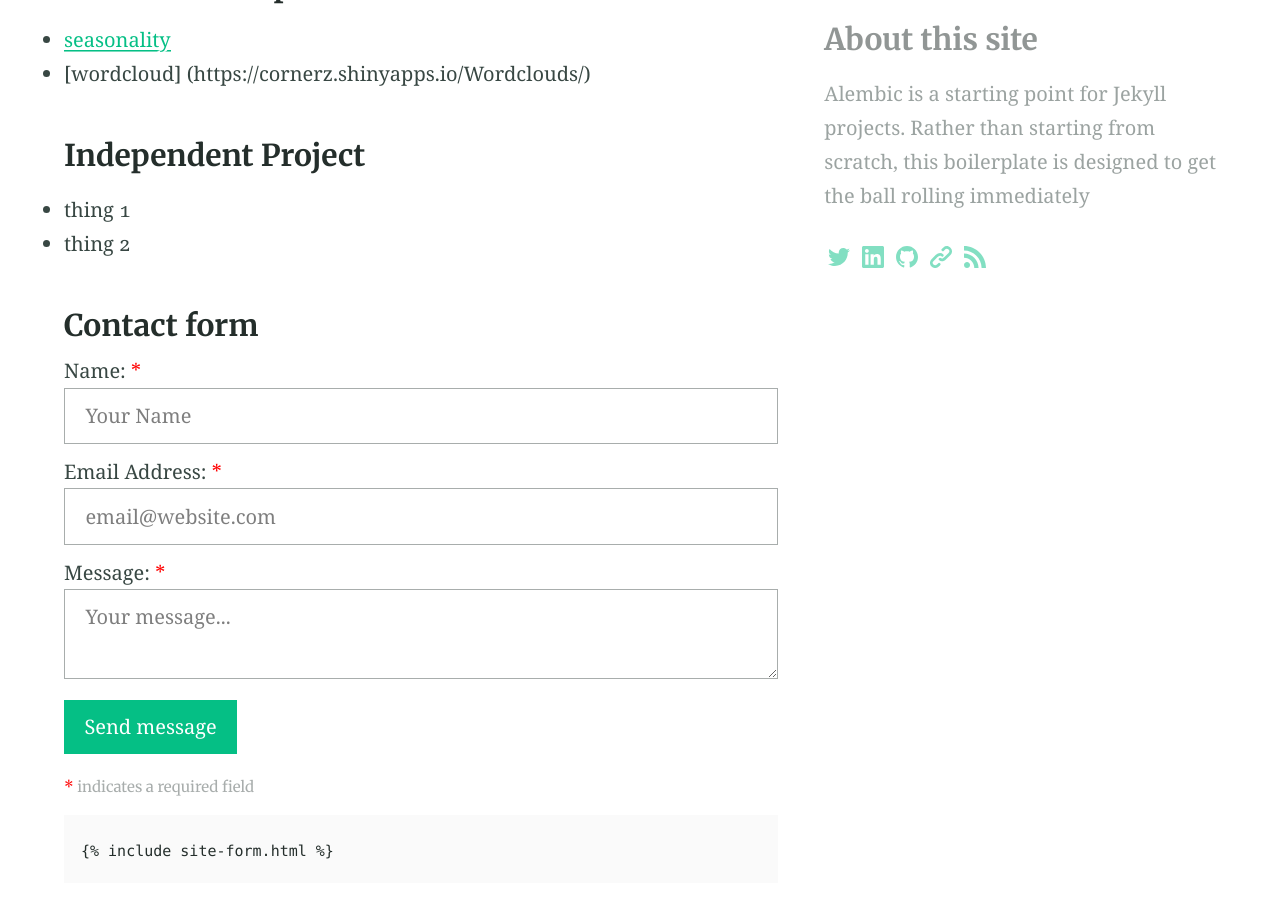
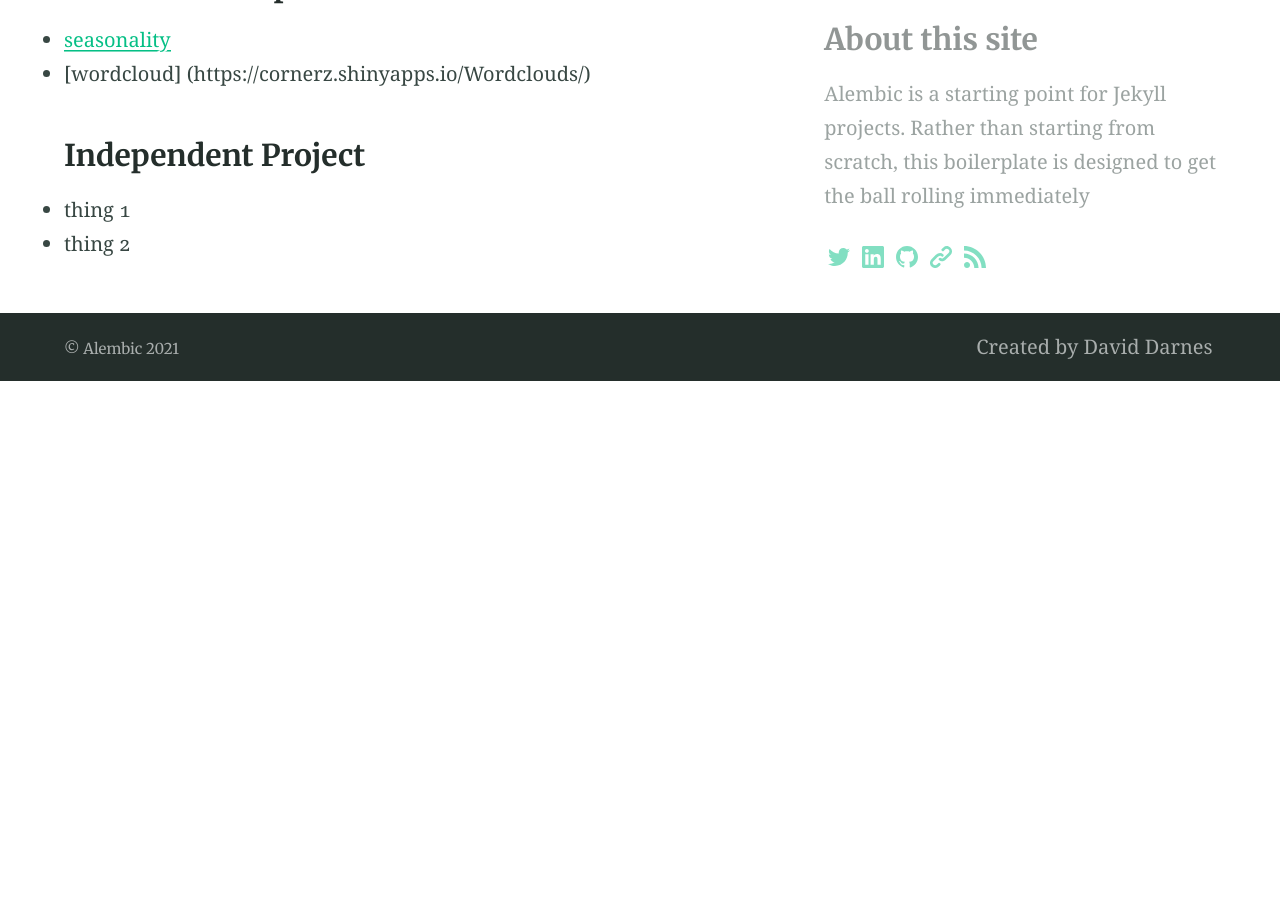
Before and after one commit to Connie-Zhang/Connie-Zhang.github.io, a Jekyll site: the page built from elements.md, in a window 1280 px wide and 900 px high, scrolled down 557 px. Built offline with Jekyll 4.4.1, drawn with Linux system fonts in a browser that asks for light colours; after the commit the page ends 938 px from its top, so only the background shows below that.

Commit message:
Update elements.md

````diff
--- a/elements.md
+++ b/elements.md
@@ -14,11 +14,3 @@ aside: true
 ### Independent Project
 * thing 1
 * thing 2
-
-
-### Contact form
-{% include site-form.html %}
-
-``` html
-{% raw %}{% include site-form.html %}{% endraw %}
-```
````
